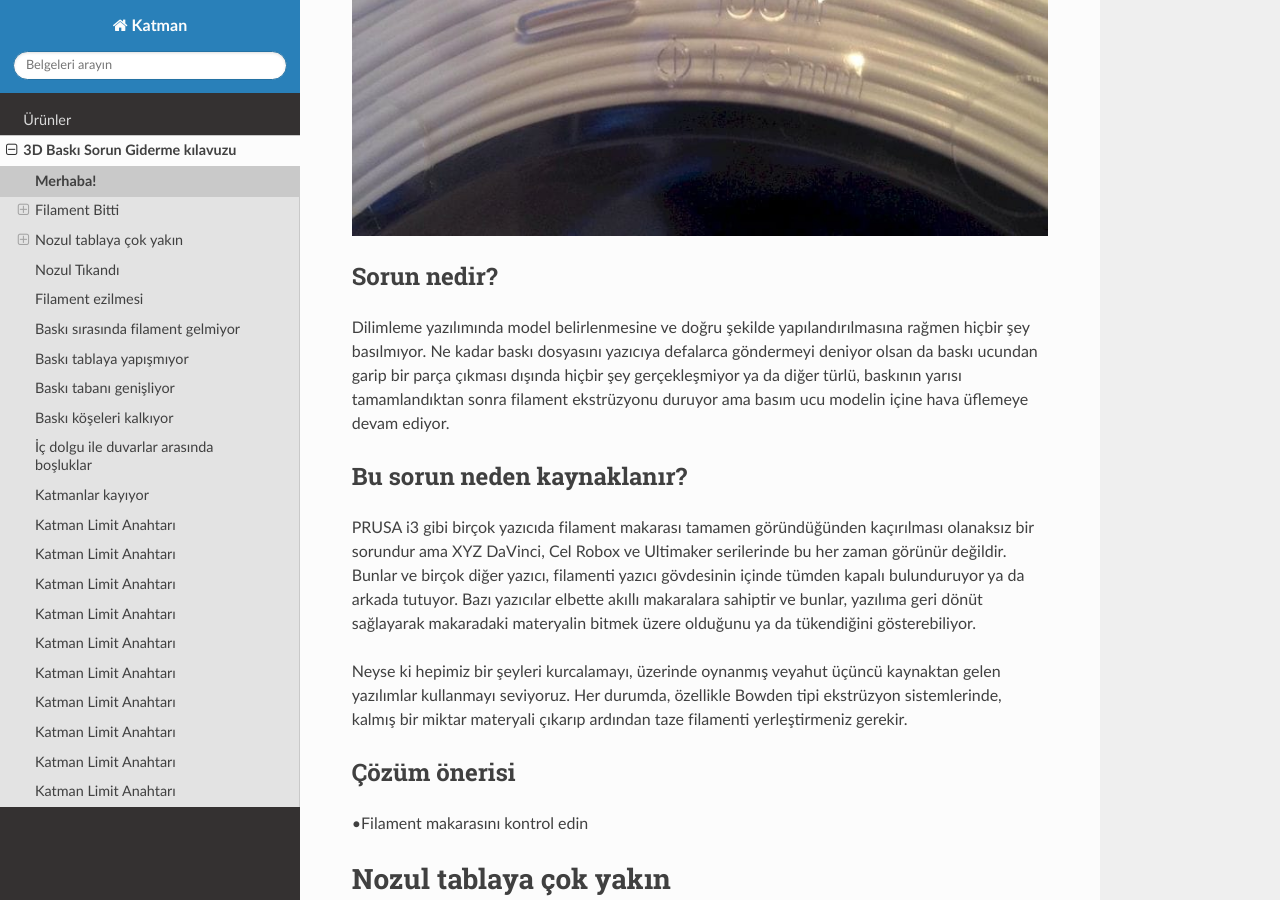
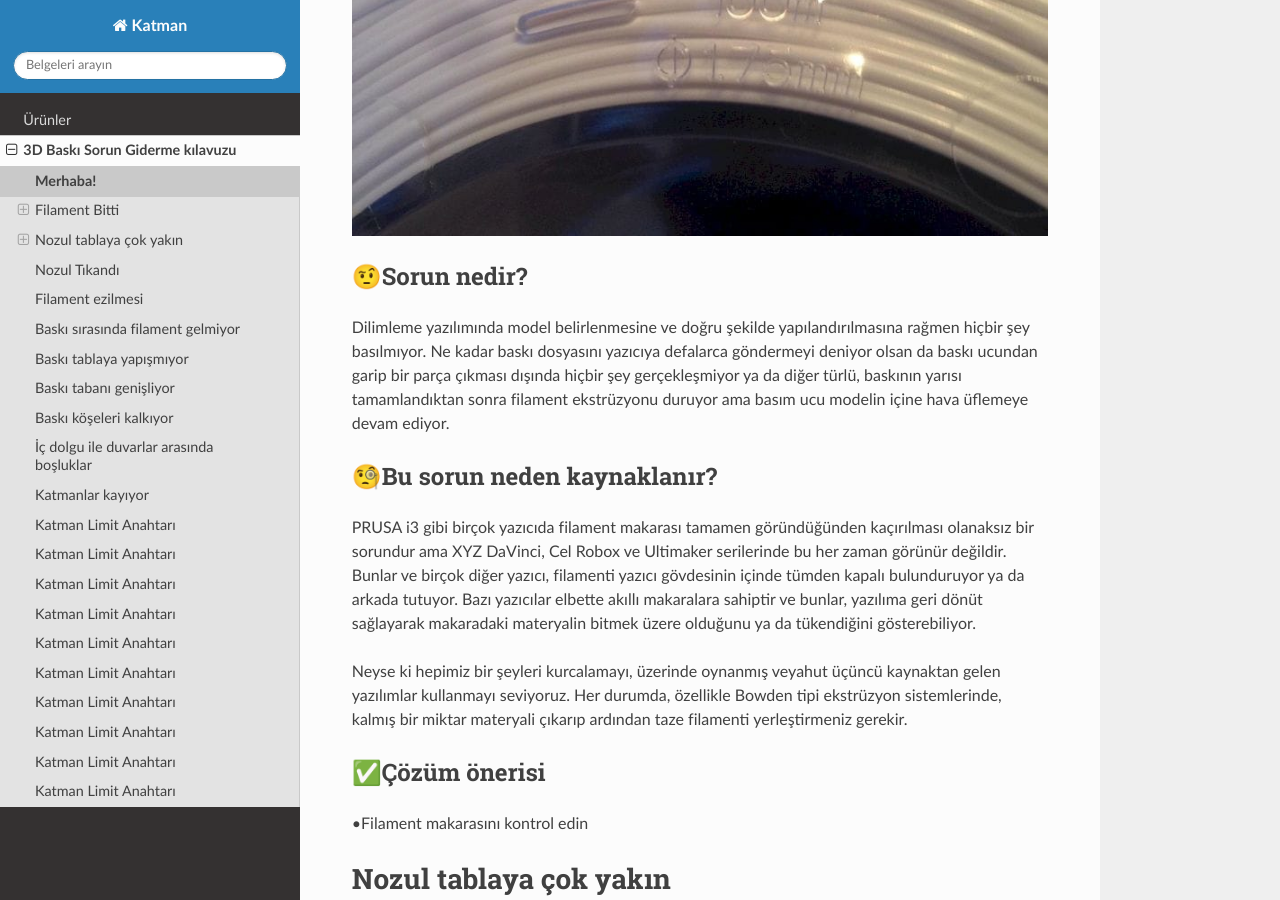
Before and after one commit to katman3d/katman-docs, a Sphinx documentation site: the page built from docs/sorunlar/1filamentbitti.rst, in a window 1280 px wide and 900 px high, scrolled down 573 px. Built offline with Sphinx 7.4.7 and the Read the Docs theme 2.0.0, drawn with Linux system fonts in a browser that asks for light colours.

Commit message:
Emojiler eklendi

```diff
--- a/docs/sorunlar/1filamentbitti.rst
+++ b/docs/sorunlar/1filamentbitti.rst
@@ -12,17 +12,17 @@ Filament Bitti
 .. image:: images/filamentbitti.jpg
    :alt: Katman
 
-Sorun nedir?
+🤨Sorun nedir?
 -----------------
 Dilimleme yazılımında model belirlenmesine ve doğru şekilde yapılandırılmasına rağmen hiçbir şey basılmıyor. Ne kadar baskı dosyasını yazıcıya defalarca göndermeyi deniyor olsan da baskı ucundan garip bir parça çıkması dışında hiçbir şey gerçekleşmiyor ya da diğer türlü, baskının yarısı tamamlandıktan sonra filament ekstrüzyonu duruyor ama basım ucu modelin içine hava üflemeye devam ediyor.
 
-Bu sorun neden kaynaklanır?
+🧐Bu sorun neden kaynaklanır?
 -------------------------------
 PRUSA i3 gibi birçok yazıcıda filament makarası tamamen göründüğünden kaçırılması olanaksız bir sorundur ama XYZ DaVinci, Cel Robox ve Ultimaker serilerinde bu  her zaman görünür değildir. Bunlar ve birçok diğer yazıcı, filamenti yazıcı gövdesinin içinde tümden kapalı bulunduruyor ya da arkada tutuyor. Bazı yazıcılar elbette akıllı makaralara sahiptir ve bunlar, yazılıma geri dönüt sağlayarak makaradaki materyalin bitmek üzere olduğunu ya da tükendiğini gösterebiliyor.
 
 Neyse ki hepimiz bir şeyleri kurcalamayı, üzerinde oynanmış veyahut üçüncü kaynaktan gelen yazılımlar kullanmayı seviyoruz. Her durumda, özellikle Bowden tipi ekstrüzyon sistemlerinde, kalmış bir miktar materyali çıkarıp ardından taze filamenti yerleştirmeniz gerekir.
 
-Çözüm önerisi
+✅Çözüm önerisi
 --------------
 •Filament makarasını kontrol edin
 
```
